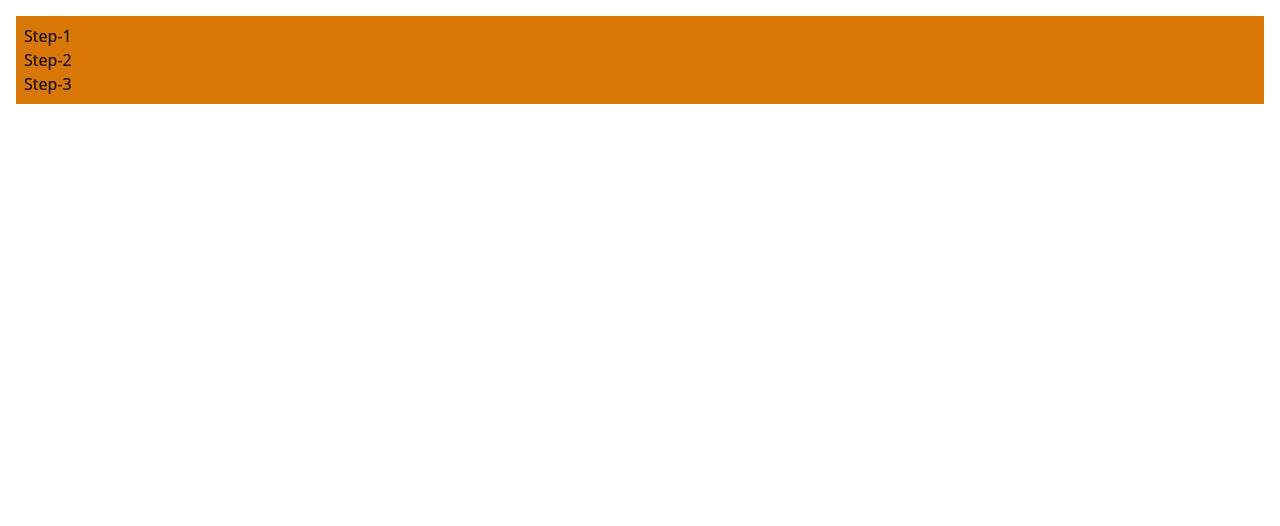
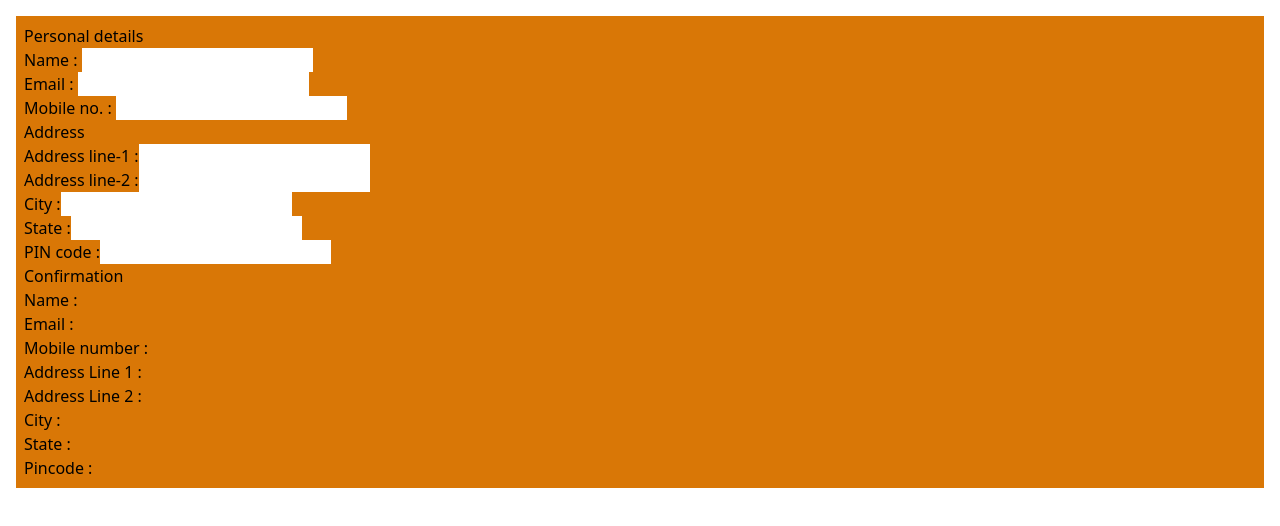
Before and after one commit to KeerthikaReddyP/multistep-form, a React (Create React App) app: page / in a window 1280 px wide. Shown: the top 526 px of the page. Built offline with nearby package versions, Linux system fonts and the light colour scheme.

Commit message:
Form layout

```diff
--- a/src/components/Step1.js
+++ b/src/components/Step1.js
@@ -1,5 +1,19 @@
 const Step1=()=>{
-    return <div>Step-1</div>
+    return <div>
+        <h2>Personal details</h2>
+        <div>
+            <label>Name : </label>
+            <input type="text" name="name"/>
+        </div>
+        <div>
+            <label>Email : </label>
+            <input type="email" name="email"/>
+        </div>
+        <div>
+            <label>Mobile no. : </label>
+            <input type="text" name="mobile"/>
+        </div>
+    </div>
 }
 
 export default Step1;
--- a/src/components/Step2.js
+++ b/src/components/Step2.js
@@ -1,5 +1,27 @@
 const Step2=()=>{
-    return <div>Step-2</div>
+    return <div>
+        <h2>Address</h2>
+        <div>
+            <label>Address line-1 :</label>
+            <input type="text" name="address1"/>
+        </div>
+        <div>
+            <label>Address line-2 :</label>
+            <input type="text" name="address2"/>
+        </div>
+        <div>
+            <label>City :</label>
+            <input type="text" name="city" />
+        </div>
+        <div>
+            <label>State :</label>
+            <input type="text" name="state" />
+        </div>
+        <div>
+            <label>PIN code :</label>
+            <input type="text" name="pin" />
+        </div>
+    </div>
 }
 
 export default Step2;
--- a/src/components/Step3.js
+++ b/src/components/Step3.js
@@ -1,5 +1,17 @@
 const Step3=()=>{
-    return <div>Step-3</div>
+    return <div>
+        <h2>Confirmation</h2>
+        <div>
+            <p>Name :</p>
+            <p>Email :</p>
+            <p>Mobile number :</p>
+            <p>Address Line 1 :</p>
+            <p>Address Line 2 :</p>
+            <p>City :</p>
+            <p>State :</p>
+            <p>Pincode :</p>
+        </div>
+    </div>
 }
 
 export default Step3;
```
